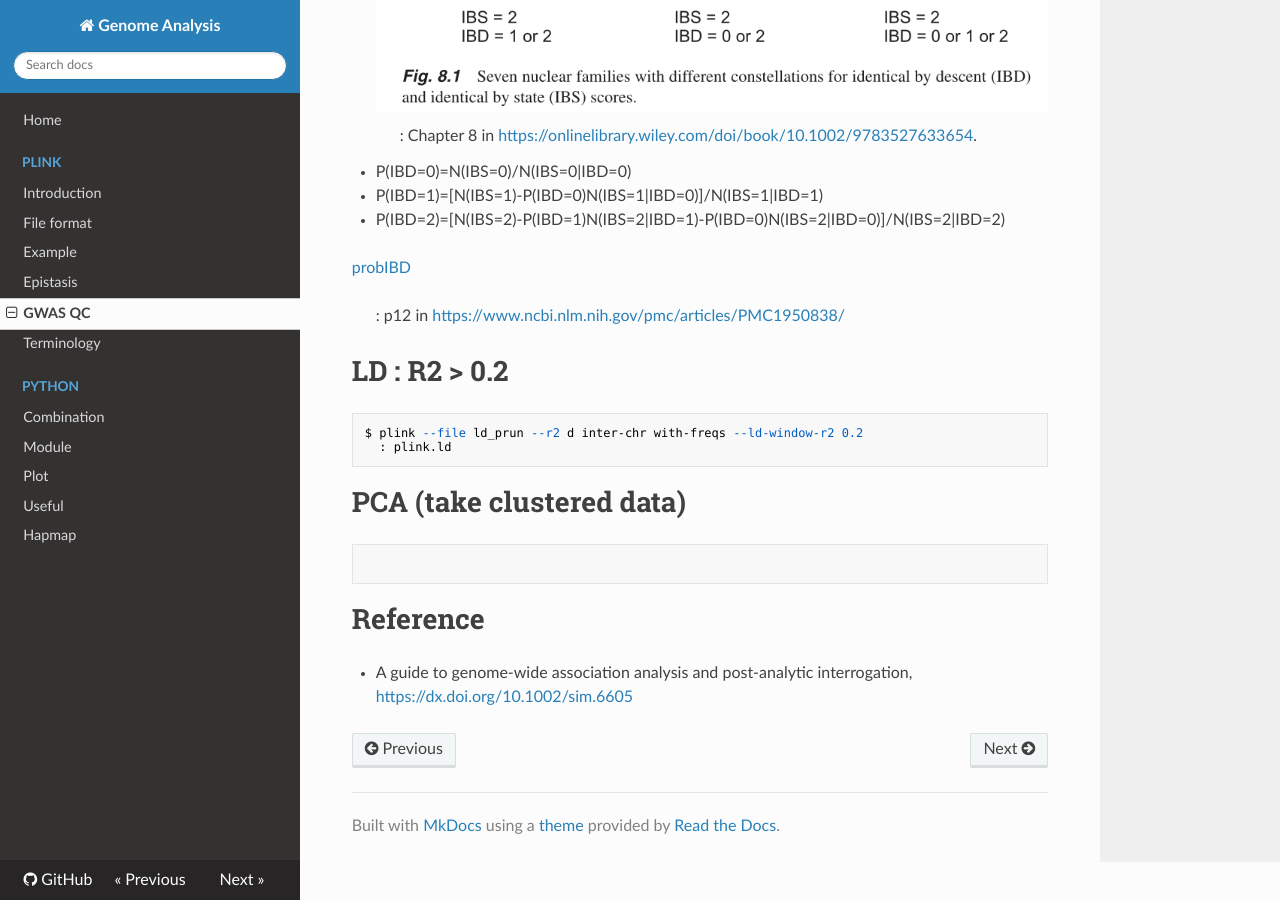
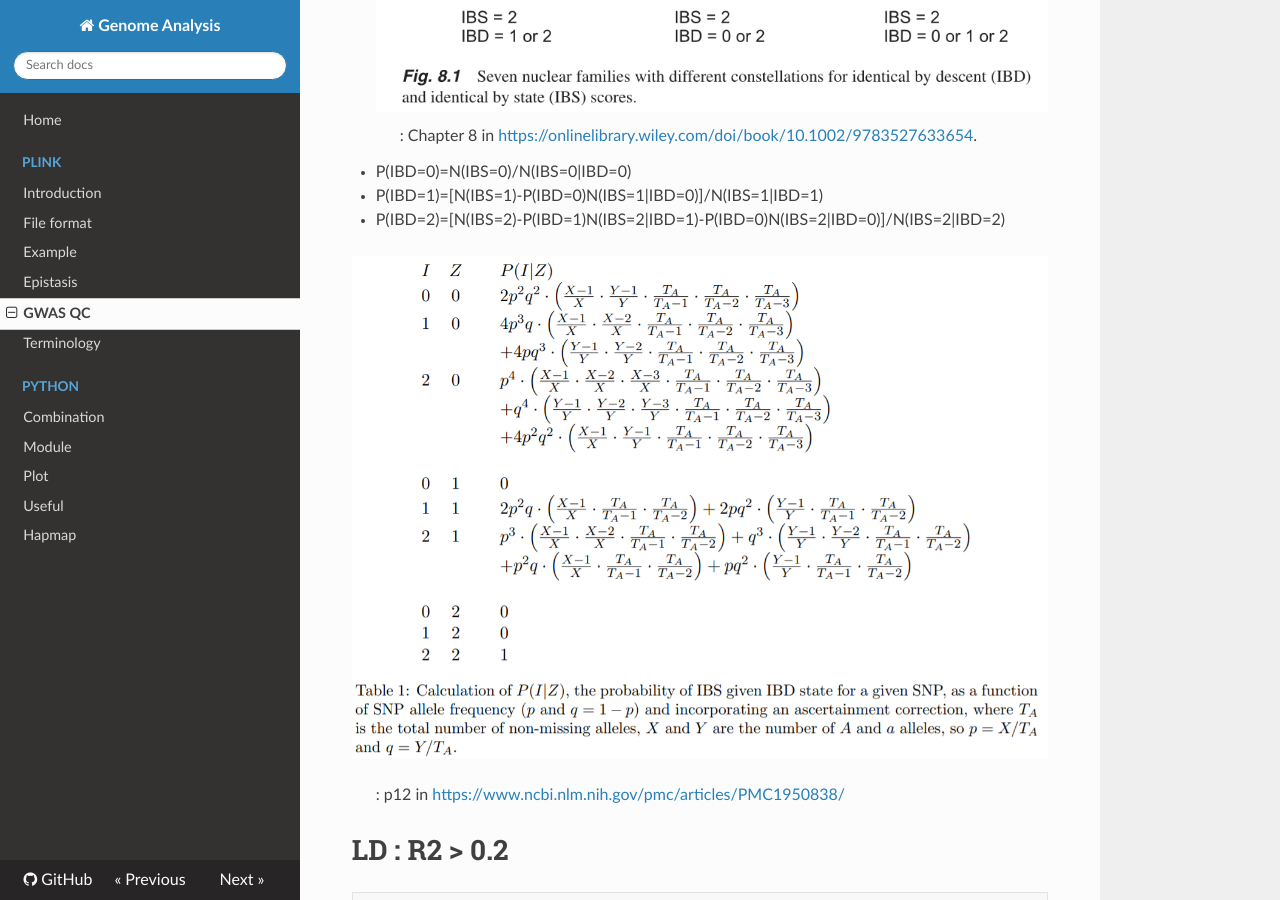
Before and after one commit to WonyoungCho/plink, an MkDocs documentation site: the page built from docs/GWAS.md, in a window 1280 px wide and 900 px high, scrolled down 2061 px. Built offline with MkDocs 1.6.1, drawn with Linux system fonts in a browser that asks for light colours; nearby versions of some CDN libraries; old or Windows-style settings are respelled for this version of MkDocs.

Commit message:
Update GWAS.md

```diff
--- a/docs/GWAS.md
+++ b/docs/GWAS.md
@@ -83,7 +83,7 @@ plt.show()
 - P(IBD=1)=[N(IBS=1)-P(IBD=0)N(IBS=1|IBD=0)]/N(IBS=1|IBD=1)
 - P(IBD=2)=[N(IBS=2)-P(IBD=1)N(IBS=2|IBD=1)-P(IBD=0)N(IBS=2|IBD=0)]/N(IBS=2|IBD=2)
 
-[probIBD](./image/probIBD.PNG)
+![probIBD](./image/probIBD.PNG)
 > : p12 in <https://www.ncbi.nlm.nih.gov/pmc/articles/PMC1950838/>
 
 # LD : R2 > 0.2
```
